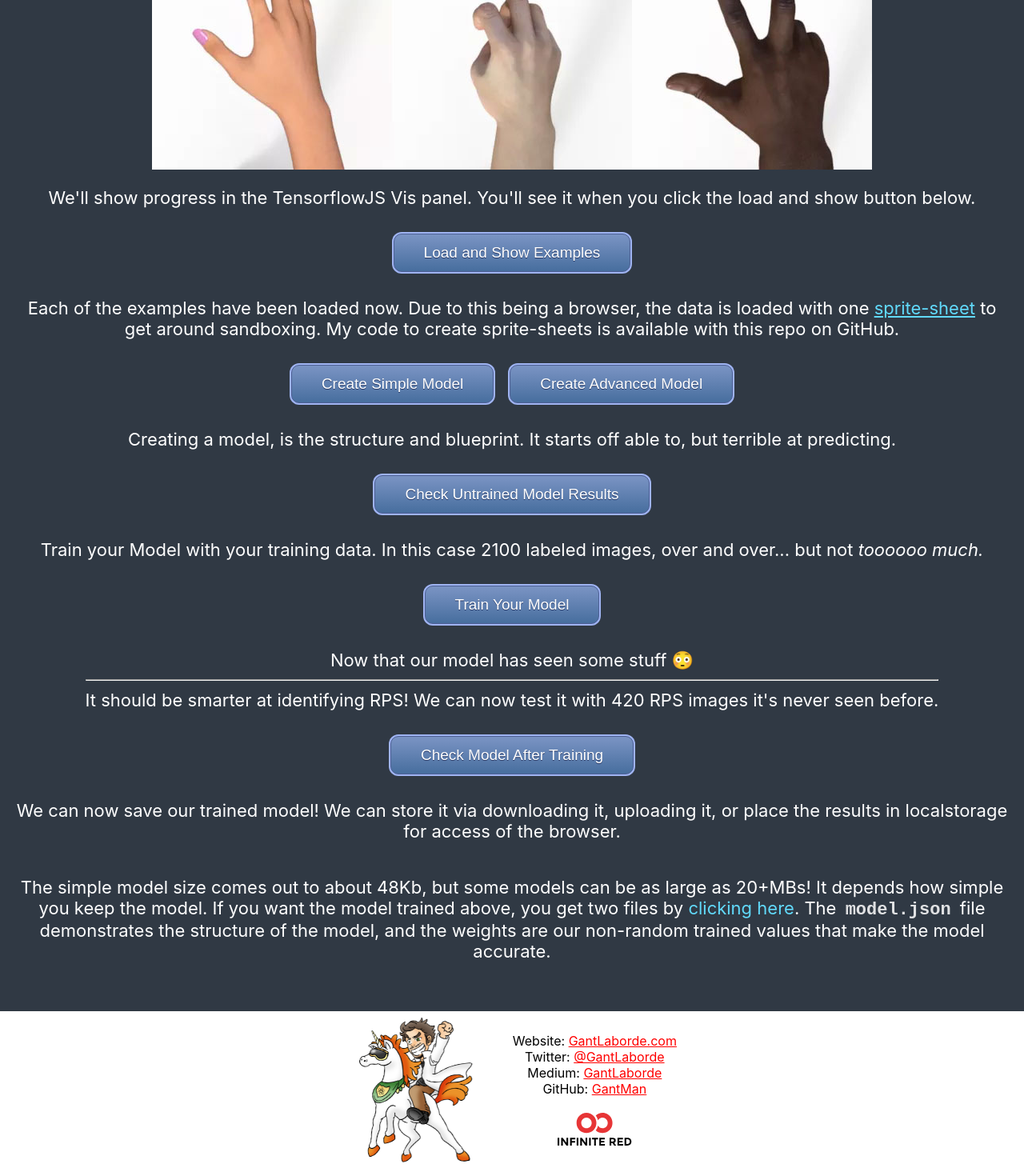
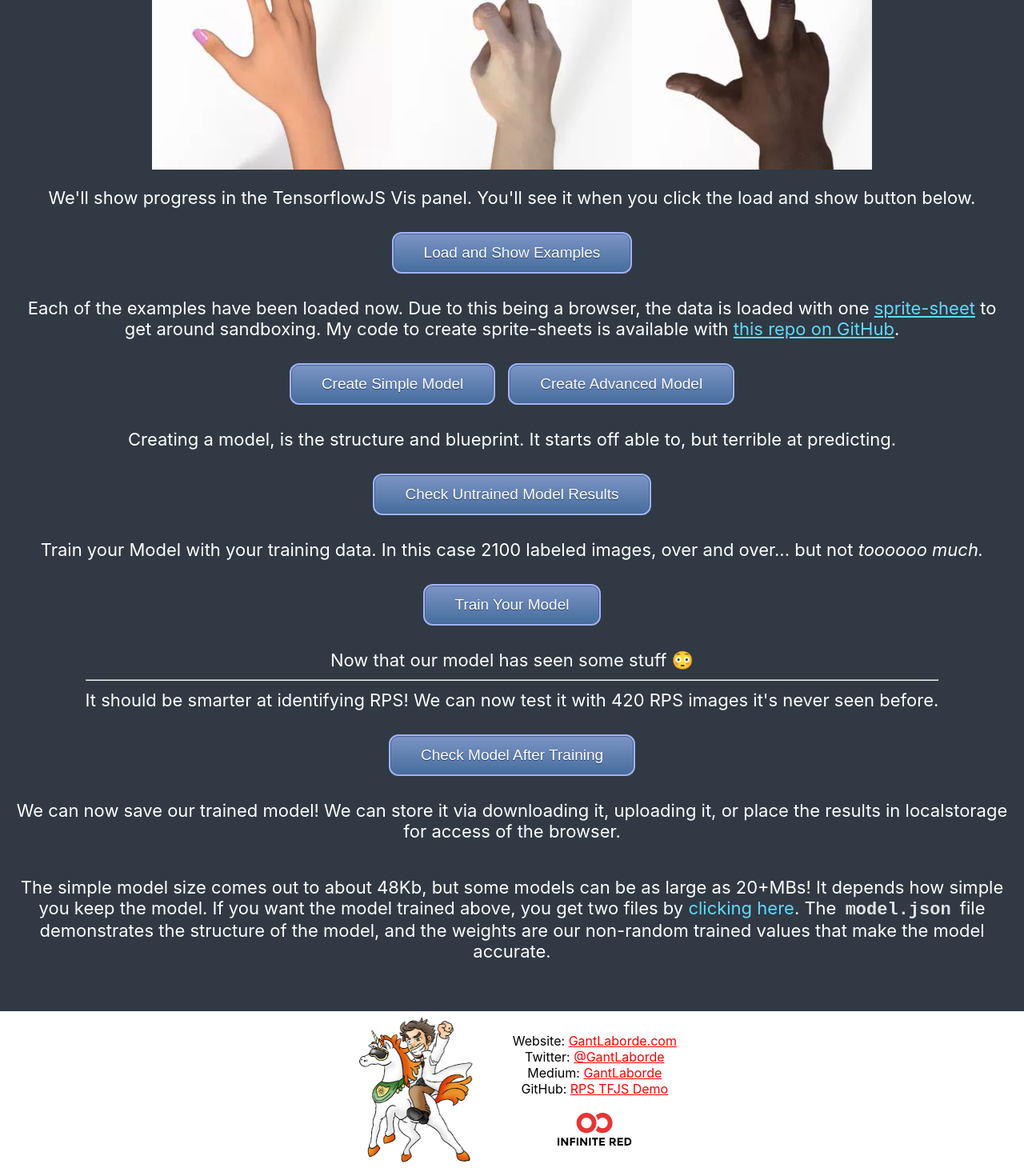
Before and after one commit to GantMan/rps_tfjs_demo, a React (Create React App) app: page / in a window 1280 px wide. Shown: the part 534-2004 px from the top of the page at 80% size. Built offline with nearby package versions, Linux system fonts and the light colour scheme.

Commit message:
add link

```diff
--- a/src/App.js
+++ b/src/App.js
@@ -75,7 +75,15 @@
               sprite-sheet
             </a>{' '}
             to get around sandboxing. My code to create sprite-sheets is
-            available with this repo on GitHub.
+            available with{' '}
+            <a
+              href="https://github.com/GantMan/rps_tfjs_demo"
+              target="_blank"
+              rel="noopener noreferrer"
+            >
+              this repo on GitHub
+            </a>
+            .
           </p>
           <div class="GroupUp">
             <button
@@ -222,11 +230,11 @@
             <li>
               GitHub:{' '}
               <a
-                href="https://github.com/GantMan"
+                href="https://github.com/GantMan/rps_tfjs_demo"
                 target="_blank"
                 rel="noopener noreferrer"
               >
-                GantMan
+                RPS TFJS Demo
               </a>
             </li>
             <li>
```
